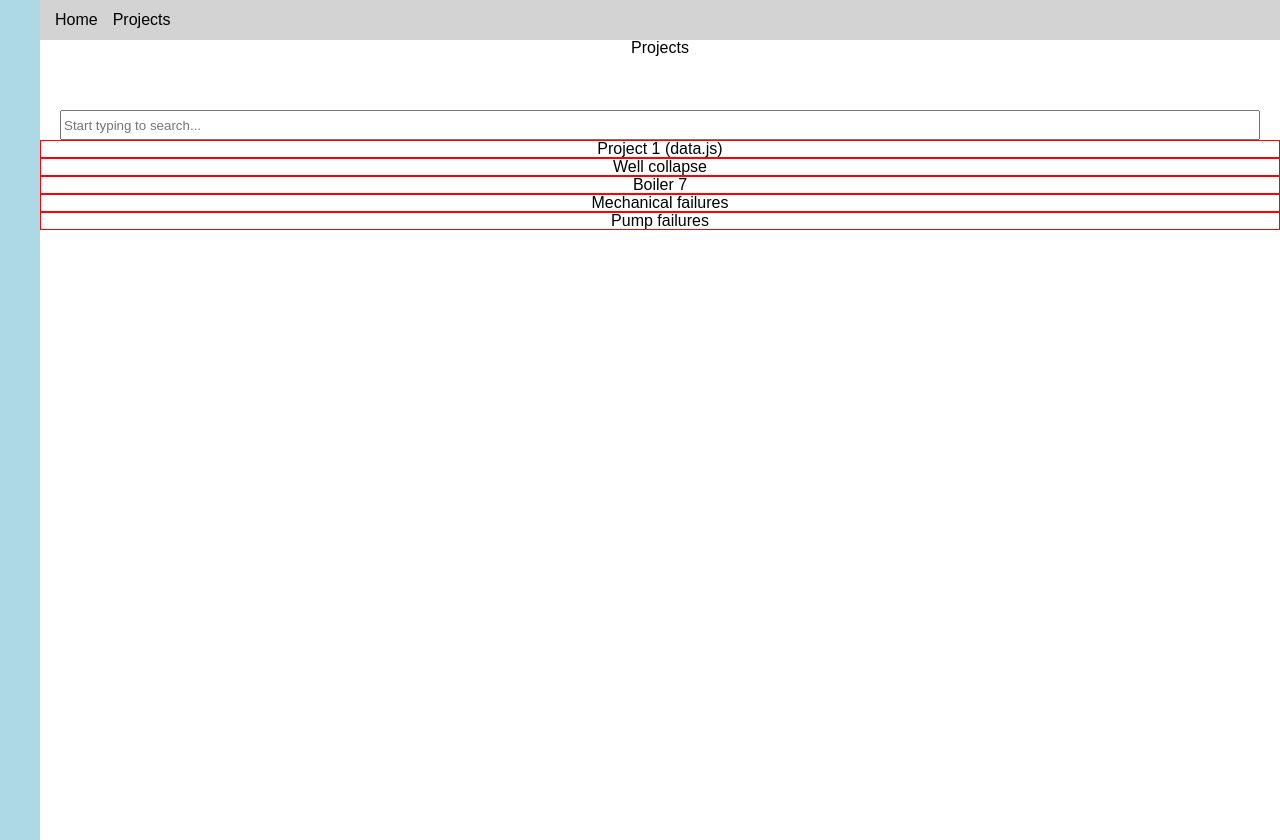
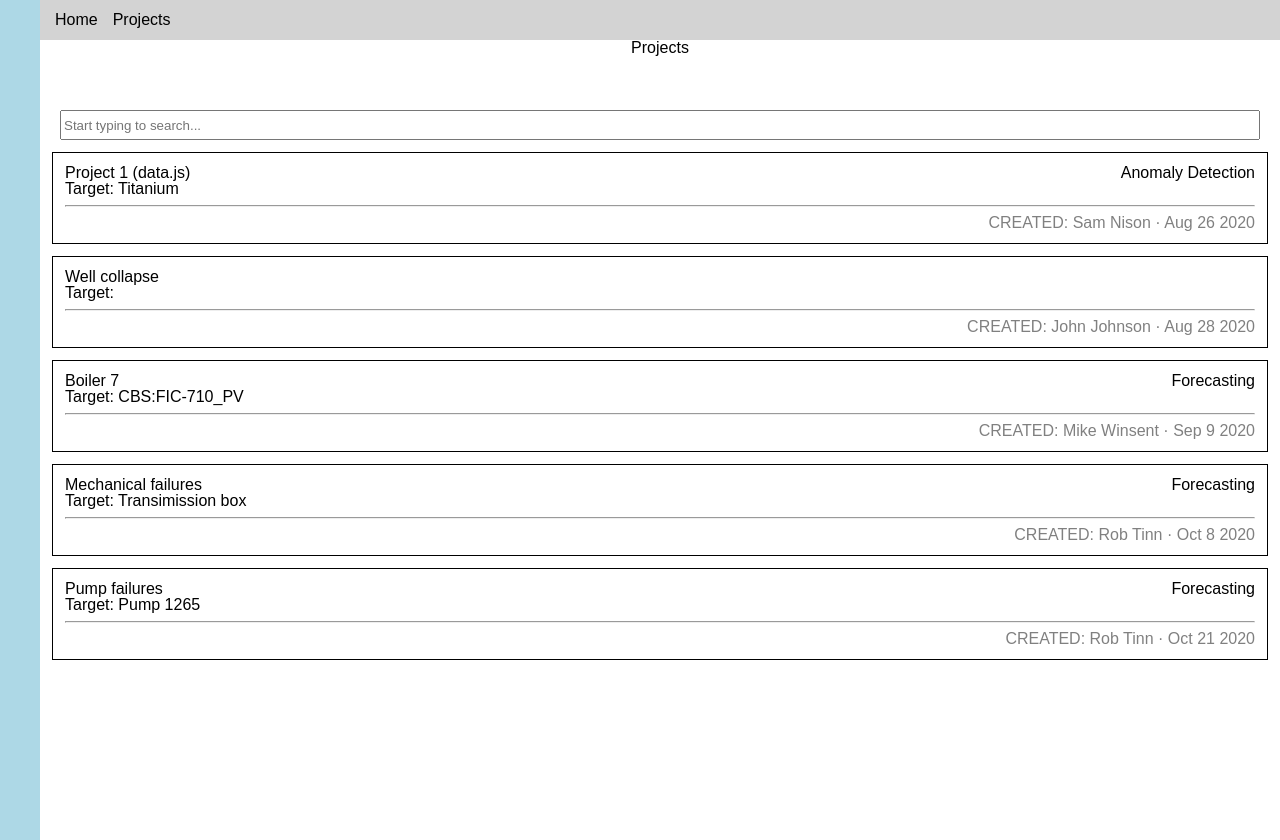
Before and after one commit to RaoulGeorge/canvasai-interview, a React (Create React App) app: page / in a window 1280 px wide. Built offline with nearby package versions, Linux system fonts and the light colour scheme.

Commit message:
feat: create Project component and add date util

```diff
--- a/src/components/Project.js
+++ b/src/components/Project.js
@@ -1,14 +1,56 @@
 import React from "react";
+import { getFormattedDate } from '../utils/date'
 import styled from "styled-components/macro";
 
-export default function Project({data}) {
+export default function Project({name, template, target, createdByUser, createdDate}) {
   return (
     <Wrapper>
-      {data.name}
+      <Header>
+        <h1 className="project__name">{name}</h1>
+        <h4 className="project__template">{template}</h4>
+      </Header>
+      <Main>
+        <p>Target: {target}</p>
+        <hr />
+      </Main>
+      <Footer>
+        <h4>
+          CREATED: {createdByUser} &middot; { getFormattedDate(createdDate)}
+        </h4>
+      </Footer>
     </Wrapper>
   );
 }
 
 const Wrapper = styled.div`
-	border: 1px solid red;
+  border: 1px solid black;
+  margin: 12px;
+  padding: 12px;
 `;
+
+const Header = styled.header`
+  display: flex;
+
+  h1, h2 {
+    flex: 1;
+  }
+
+  .project__name {
+    text-align: left;
+  }
+
+  .project__template {
+    text-align: right;
+  }
+`;
+
+const Main = styled.main`
+  text-align: left;
+`;
+
+const Footer = styled.footer`
+  h4 {
+    color: grey;
+    text-align: right;
+  }
+`;
--- a/src/components/Projects.js
+++ b/src/components/Projects.js
@@ -6,14 +6,21 @@ import styled from "styled-components/macro";
 
 export default function Projects() {
   return (
-    <Wrapper $area="content">
+    <Wrapper $area="content" >
       <Title $area="title">Projects</Title>
       <Search $area="search" placeholder="Start typing to search..." />
       {/* TODO: Use ProjectsList to host Project components OR create your own container */}
       <ProjectsList $area="projects">
         {
           projects.map(project => {
-            return <Project data={project} />
+            return <Project
+                name={project.name}
+                template={project.template}
+                target={project.target}
+                createdByUser={project.createdByUser}
+                createdDate={project.createdDate}
+                key={project.id} // assuming project.id is unique
+              />
           })
         }
       </ProjectsList>
--- /dev/null
+++ b/src/utils/date.js
@@ -0,0 +1,13 @@
+/**
+ *
+ * @param {string} utcDate
+ * @returns {string} formattedDate MMM DD YYYY
+ */
+export const getFormattedDate = (utcDate) => {
+	const date = new Date(utcDate);
+	const year = date.getFullYear();
+	const month = date.toLocaleString('default', { month: 'short' });
+	const day = date.getDate();
+
+	return `${month} ${day} ${year}`;
+}
```
